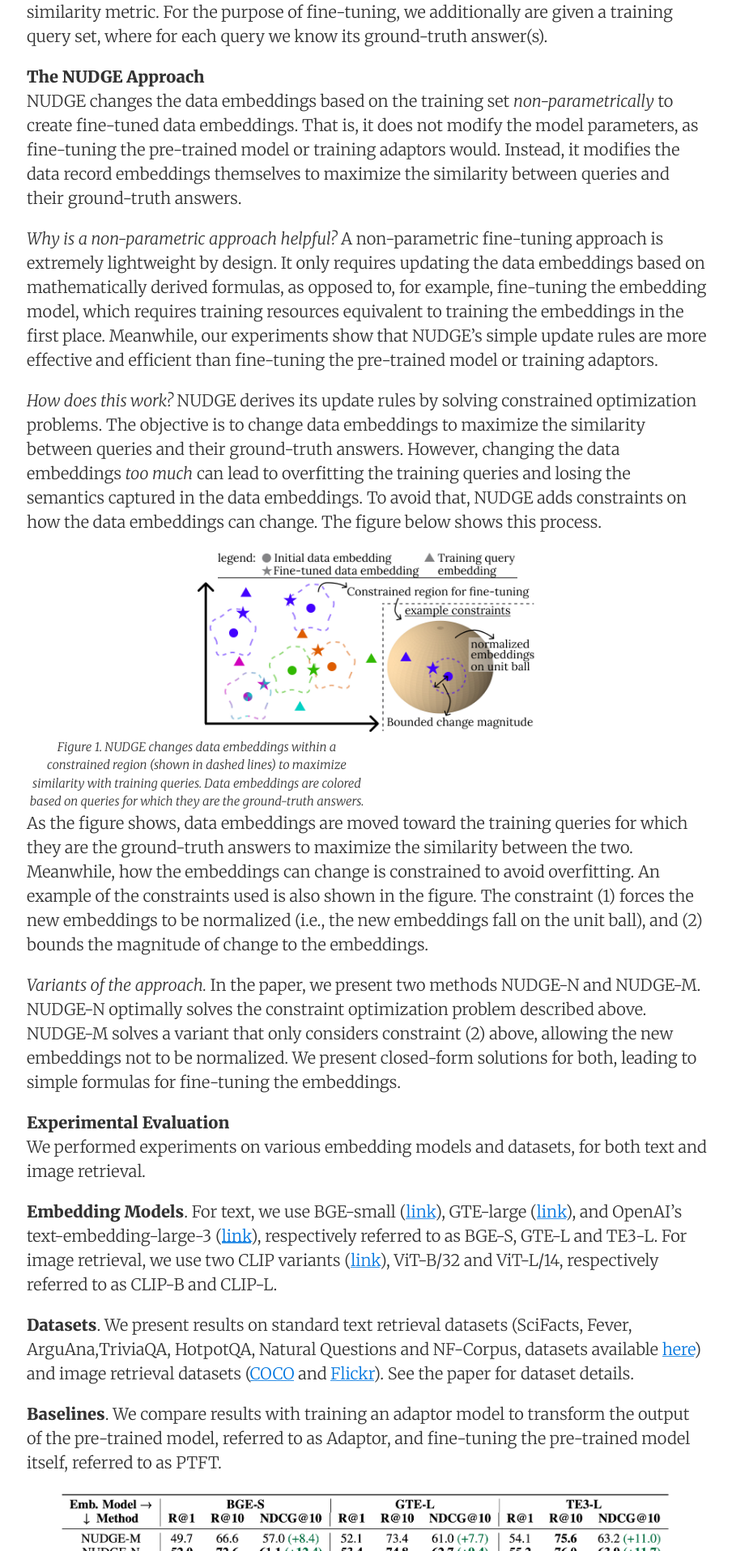
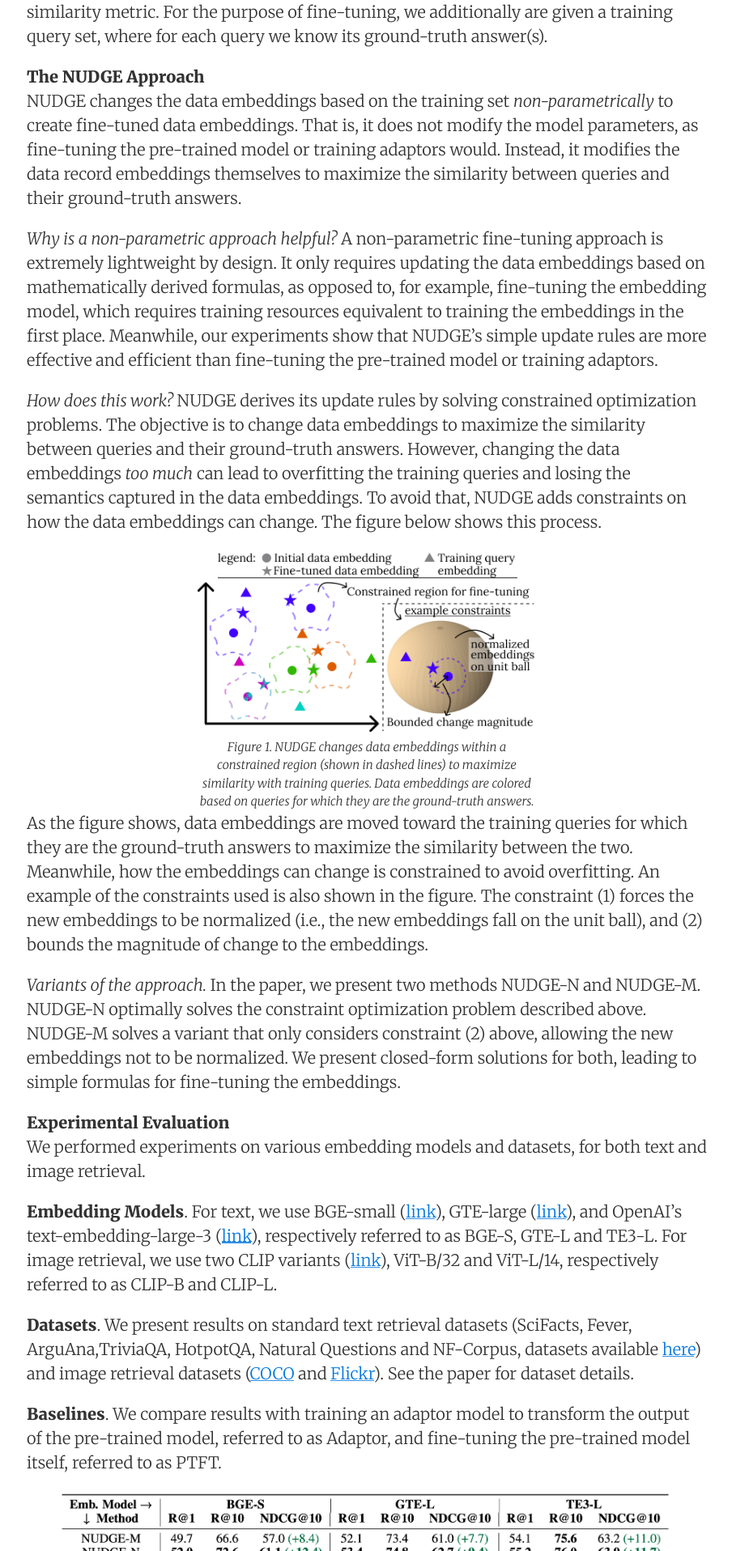
Before and after one commit to data-people-group/data-people-group.github.io, a Jekyll site: the page built from _posts/2024-09-05-nudge.md, in a window 1280 px wide. Shown: the part 1360-3276 px from the top of the page at 81% size, without its empty margins (187-1091 px from the left). Built offline with Jekyll 4.4.1, drawn with Linux system fonts in a browser that asks for light colours.

Commit message:
Update 2024-09-05-nudge.md

```diff
--- a/_posts/2024-09-05-nudge.md
+++ b/_posts/2024-09-05-nudge.md
@@ -28,7 +28,7 @@ NUDGE changes the data embeddings based on the training set *non-parametrically*
     font-size: 15px;
     margin: auto;">
   <img src="https://data-people-group.github.io/images/nudge/nudge_overview.jpg"  style="width:50%">
-  <figcaption style="align-content: left; width:50%; font-style: italic;">Figure 1. NUDGE changes data embeddings within a constrained region (shown in dashed lines) to maximize similarity with training queries. Data embeddings are colored based on queries for which they are the ground-truth answers.</figcaption>
+  <figcaption style="width:50%; font-style: italic; margin: auto;">Figure 1. NUDGE changes data embeddings within a constrained region (shown in dashed lines) to maximize similarity with training queries. Data embeddings are colored based on queries for which they are the ground-truth answers.</figcaption>
 </figure>
 
 As the figure shows, data embeddings are moved toward the training queries for which they are the ground-truth answers to maximize the similarity between the two. Meanwhile, how the embeddings can change is constrained to avoid overfitting. An example of the constraints used is also shown in the figure. The constraint (1) forces the new embeddings to be normalized (i.e., the new embeddings fall on the unit ball), and (2) bounds the magnitude of change to the embeddings.
```
